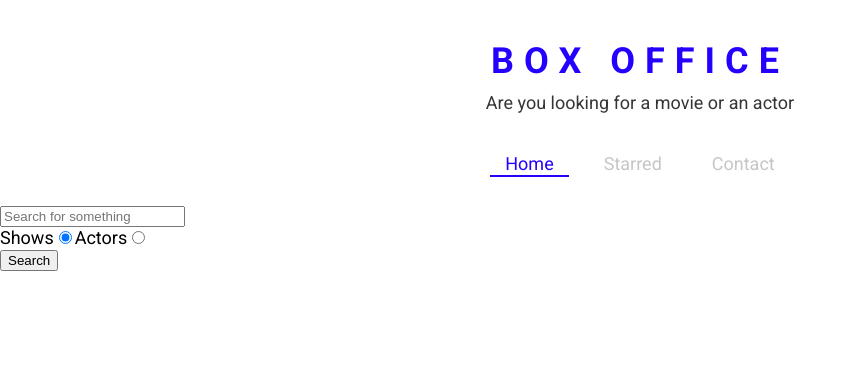
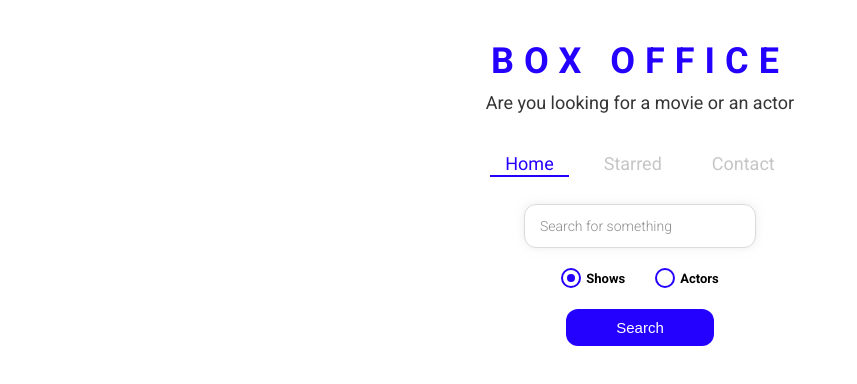
Before and after one commit to tanmaymishra1551/Box-Office, a React (Create React App) app: page / in a window 1280 px wide. Shown: the top 384 px of the page, without its empty margins (0-857 px from the left). Built offline with nearby package versions, Linux system fonts and the light colour scheme.

Commit message:
Styled the entire app

```diff
--- /dev/null
+++ b/src/components/CustomRadio.js
@@ -0,0 +1,66 @@
+import React from 'react'
+import styled from 'styled-components'
+
+const RadioWrapper = styled.label`
+  display: block;
+  position: relative;
+  padding-left: 25px;
+  cursor: pointer;
+  font-size: 13px;
+  user-select: none;
+  font-weight: 700;
+  line-height: 1.65;
+
+  input {
+    position: absolute;
+    opacity: 0;
+    cursor: pointer;
+  }
+
+  span {
+    position: absolute;
+    top: 0;
+    left: 0;
+    height: 16px;
+    width: 16px;
+    background-color: #fff;
+    border: 2px solid ${({ theme }) => theme.mainColors.blue};
+    border-radius: 50%;
+  }
+
+  input:checked ~ span {
+    background-color: #fff;
+    border: 2px solid ${({ theme }) => theme.mainColors.blue};
+  }
+
+  span:after {
+    content: '';
+    position: absolute;
+    display: none;
+  }
+
+  input:checked ~ span:after {
+    display: block;
+  }
+
+  span:after {
+    top: 4px;
+    left: 4px;
+    width: 8px;
+    height: 8px;
+    border-radius: 50%;
+    background: ${({ theme }) => theme.mainColors.blue};
+  }
+`;
+
+const CustomRadio = ({label, ...resProps}) => {
+    return (
+        <RadioWrapper htmlFor={resProps.id}>
+            {label}
+            <input {...resProps} type ="radio"/>
+            <span />
+        </RadioWrapper>
+    )
+}
+
+export default CustomRadio;
--- a/src/pages/Home.js
+++ b/src/pages/Home.js
@@ -4,6 +4,9 @@ import ShowGrid from '../components/show/ShowGrid';
 import MainPageLayout from '../components/MainPageLayout';
 import { apiGet } from '../components/misc/config'
 import { useLastQuery } from '../components/misc/custom-hooks';
+import { SearchButtonWrapper, SearchInput } from './Home.styled';
+import { RadioInputsWrapper } from './Home.styled';
+import CustomRadio from '../components/CustomRadio';
 
 const Home = () => {
     const [input, setInput] = useLastQuery('');
@@ -15,7 +18,7 @@ const Home = () => {
     useEffect(() => {
         console.log('use effect run')
 
-        return () =>{
+        return () => {
             console.log('exit')
         }
     }, [searchOption])
@@ -56,18 +59,29 @@ const Home = () => {
 
 
     return <MainPageLayout>
-        <input type="text" onChange={onInputChange} onKeyDown={onKeyDown} value={input} placeholder="Search for something" />
-        <div>
-            <label htmlFor="shows-search">
-                Shows
-                <input type="radio" id="shows-search" value="shows" onChange={onRadioChange} checked={isShowSearch} />
-            </label>
-            <label htmlFor="actors-search">
-                Actors
-                <input type="radio" id="actors-search" value="people" onChange={onRadioChange} checked={!isShowSearch} />
-            </label>
-        </div>
-        <button type='button' onClick={onSearch} >Search</button>
+        <SearchInput type="text" onChange={onInputChange} onKeyDown={onKeyDown} value={input} placeholder="Search for something" />
+        <RadioInputsWrapper>
+            <div>
+               <CustomRadio
+               label="Shows"
+               id="shows-search"
+               value="shows"
+               checked={isShowSearch}
+               onChange={onRadioChange}
+               />
+            </div>
+            <div>
+               <CustomRadio
+               label="Actors"
+               id="actors-search"
+               value="people"
+               checked={!isShowSearch}
+               onChange={onRadioChange}
+               />
+            </div>
+        </RadioInputsWrapper>
+        <SearchButtonWrapper>
+        <button type='button' onClick={onSearch} >Search</button></SearchButtonWrapper>
         {renderResults()}
     </MainPageLayout>
 
--- /dev/null
+++ b/src/pages/Home.styled.js
@@ -0,0 +1,51 @@
+
+import styled from 'styled-components'
+
+
+export const SearchInput = styled.input`
+  display: block;
+  font-family: 'Roboto', sans-serif;
+  width: 200px;
+  margin: auto;
+  outline: none;
+  padding: 13px 15px;
+  border: 1px solid #dbdbdb;
+  box-shadow: 0px 0px 10px 0px rgba(219, 219, 219, 0.5);
+  font-size: 14px;
+  border-radius: 12px;
+  color: #8d8d8d;
+
+  &::placeholder {
+    font-weight: 300;
+    color: #8d8d8d;
+  }
+`;
+
+export const RadioInputsWrapper = styled.div`
+  display: flex;
+  justify-content: center;
+  margin: 20px 0;
+
+  div {
+    margin: 0 15px;
+  }
+`;
+
+export const SearchButtonWrapper = styled.div`
+  text-align: center;
+  margin-bottom: 35px;
+
+  button {
+    color: #fff;
+    background-color: ${({ theme }) => theme.mainColors.blue};
+    margin: auto;
+    padding: 10px 50px;
+    font-size: 15px;
+    border: none;
+    outline: none;
+    border-radius: 12px;
+    &:hover {
+      cursor: pointer;
+    }
+  }
+`;
--- a/src/pages/Show.js
+++ b/src/pages/Show.js
@@ -1,8 +1,8 @@
 // import React, { useEffect, useReducer } from 'react'
-import React from 'react'
 // import { useState } from 'react';
-import { useParams } from 'react-router-dom'
 // import { apiGet } from '../components/misc/config';
+import React from 'react';
+import { useParams } from 'react-router-dom';
 import Details from '../components/show/Details';
 import Seasons from '../components/show/Seasons';
 import Cast from '../components/show/Cast';
```
